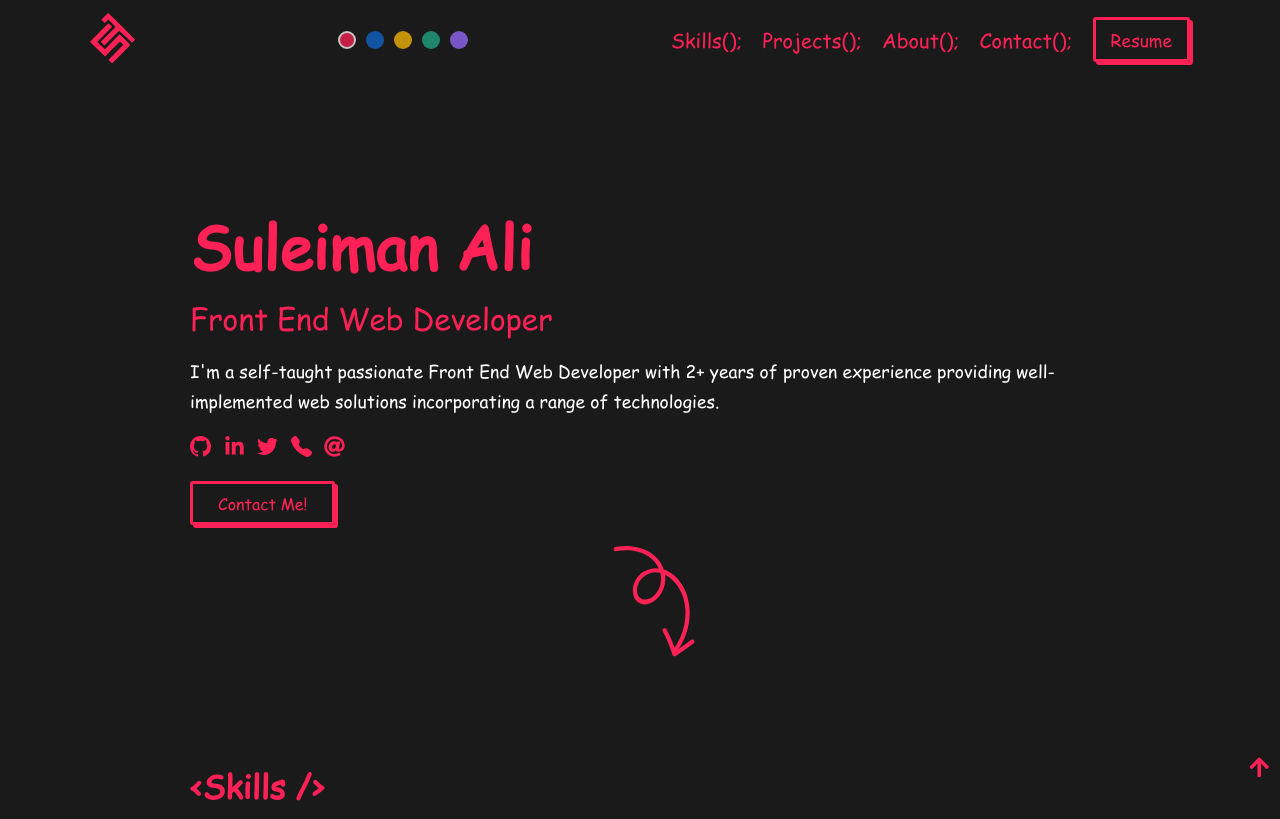
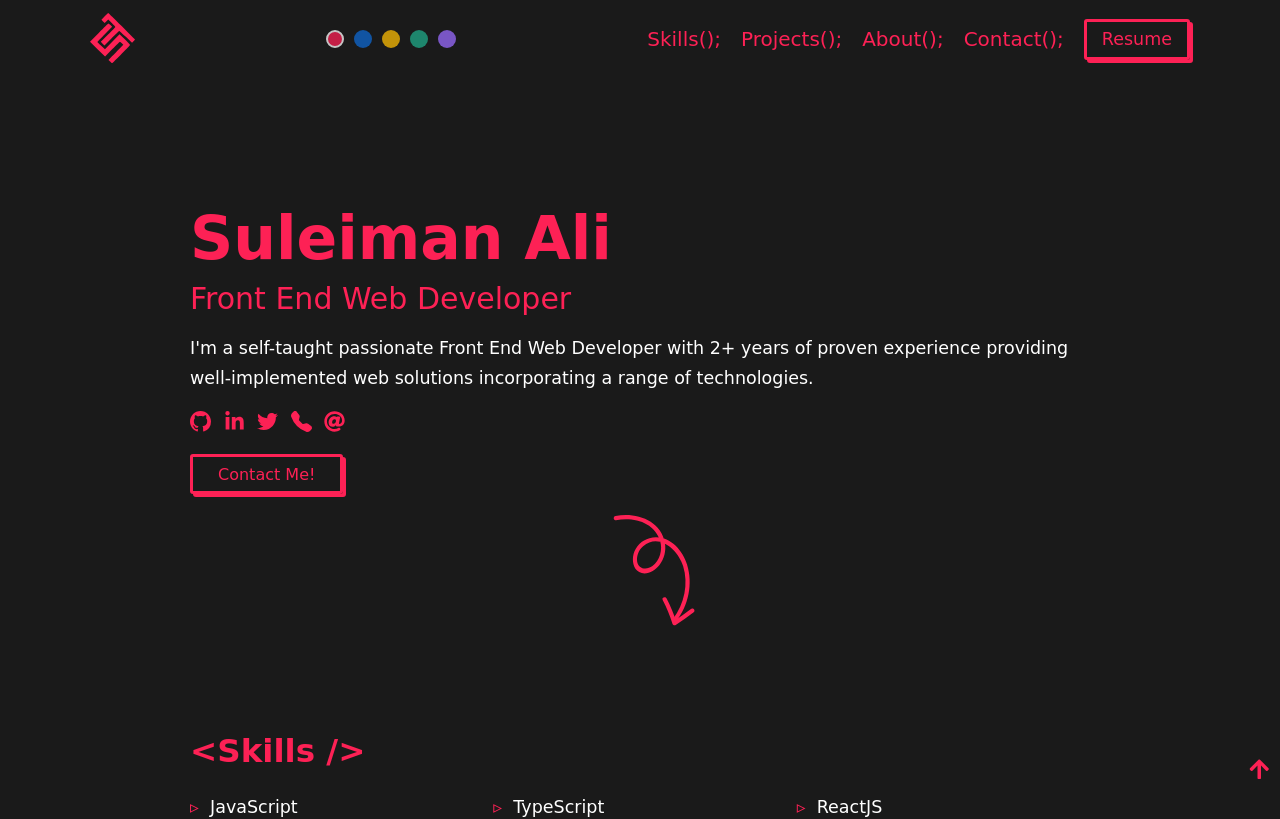
Before and after one commit to Suleiman-Ali/portfolio, a React (Create React App) app: page / in a window 1280 px wide. Shown: the top 819 px of the page. Built offline with nearby package versions, Linux system fonts and the light colour scheme.

Commit message:
Import font in js, update emailjs

```diff
--- a/package.json
+++ b/package.json
@@ -3,6 +3,7 @@
   "version": "0.1.0",
   "private": true,
   "dependencies": {
+    "@emailjs/browser": "^3.6.2",
     "@testing-library/jest-dom": "^5.16.4",
     "@testing-library/react": "^13.3.0",
     "@testing-library/user-event": "^13.5.0",
@@ -10,9 +11,7 @@
     "@types/node": "^16.11.45",
     "@types/react": "^18.0.15",
     "@types/react-dom": "^18.0.6",
-    "emailjs-com": "^3.2.0",
     "framer-motion": "^6.5.1",
-    "hamburger-react": "^2.5.0",
     "react": "^18.2.0",
     "react-dom": "^18.2.0",
     "react-icons": "^4.4.0",
--- a/src/components/App.tsx
+++ b/src/components/App.tsx
@@ -23,7 +23,7 @@ function App() {
       <Skills />
       <Projects />
       <About />
-      <Contact currentColor={selectedColor} />
+      <Contact />
       <FooterLinks />
       <Arrow />
     </div>
--- a/src/components/Contact.tsx
+++ b/src/components/Contact.tsx
@@ -3,15 +3,11 @@ import ContactFailure from './ContactFailure';
 import ContactSending from './ContactSending';
 import ContactInput from './ContactInput';
 import { motion } from 'framer-motion';
-import { send } from 'emailjs-com';
+import { send } from '@emailjs/browser';
 import { useState } from 'react';
 import { builtWhileInViewAnimation, MY_EMAIL } from '../data';
 
-interface ContactProps {
-  currentColor: string;
-}
-
-function Contact({ currentColor }: ContactProps): JSX.Element {
+function Contact(): JSX.Element {
   const [success, setSuccess] = useState<boolean>(false);
   const [failure, setFailure] = useState<boolean>(false);
   const [sending, setSending] = useState<boolean>(false);
@@ -32,6 +28,7 @@ function Contact({ currentColor }: ContactProps): JSX.Element {
     e.preventDefault();
     setSending(true);
     const toSendCopy = { ...toSend };
+    toSendCopy.message = toSendCopy.message.replaceAll('\n', '<br/>');
     setToSend({ subject: '', name: '', message: '', email: '' });
 
     send(
@@ -71,7 +68,7 @@ function Contact({ currentColor }: ContactProps): JSX.Element {
 
         {success && <ContactSuccess onClick={successChangeHandler} />}
         {failure && <ContactFailure onClick={failureChangeHandler} />}
-        {sending && <ContactSending color={currentColor} />}
+        {sending && <ContactSending />}
 
         {!success && !failure && !sending && (
           <form className="contact__form" onSubmit={onSubmit}>
--- a/src/components/ContactSending.tsx
+++ b/src/components/ContactSending.tsx
@@ -1,11 +1,7 @@
 import { motion } from 'framer-motion';
 import { ReactComponent as Loading } from '../images/Loading.svg';
 
-interface ContactSendingProps {
-  color: string;
-}
-
-function ContactSending({ color }: ContactSendingProps): JSX.Element {
+function ContactSending(): JSX.Element {
   return (
     <motion.div
       className="contact__formMessage"
--- a/src/index.tsx
+++ b/src/index.tsx
@@ -1,6 +1,8 @@
 import App from './components/App';
 import { createRoot } from 'react-dom/client';
 import { StrictMode } from 'react';
+import './fonts/Comic_Sans_MS.woff';
+import './fonts/Comic_Sans_MS.woff2';
 import './styles/index.scss';
 
 const root = createRoot(document.getElementById('root') as HTMLElement);
--- a/src/styles/index.scss
+++ b/src/styles/index.scss
@@ -1,7 +1,6 @@
 @font-face {
   font-family: 'Comic Sans MS';
-  src: url('../fonts/Comic_Sans_MS.woff2') format('woff2'),
-    url('../fonts/Comic_Sans_MS.woff') format('woff');
+  src: local('Comic Sans MS');
   font-display: swap;
 }
 
```
Also changed, not shown: 1 other file (tests, documents, lock files or other folders).
